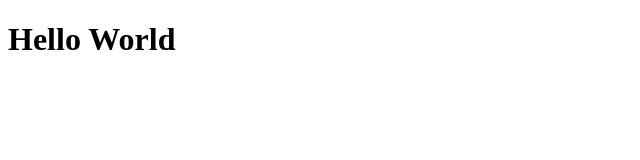
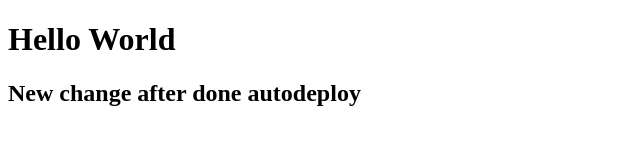
Before and after one commit to udockerpro/assignment1-bootCamp, a plain HTML site: page index.html in a window 1280 px wide. Shown: the whole page, without its empty margins (0-640 px from the left). Drawn offline with Linux system fonts and the light colour scheme.

Commit message:
update index.html after done CICD autodeploy

```diff
--- a/index.html
+++ b/index.html
@@ -1,15 +1,19 @@
 <!DOCTYPE html>
 <html lang="en">
+
 <head>
     <meta charset="UTF-8">
     <meta name="viewport" content="width=device-width, initial-scale=1.0">
     <title>Assignment1 Bootcamp</title>
 </head>
+
 <body>
 
     <div>
         <h1>Hello World</h1>
+        <h2> New change after done autodeploy </h2>
     </div>
 
 </body>
+
 </html>
```
